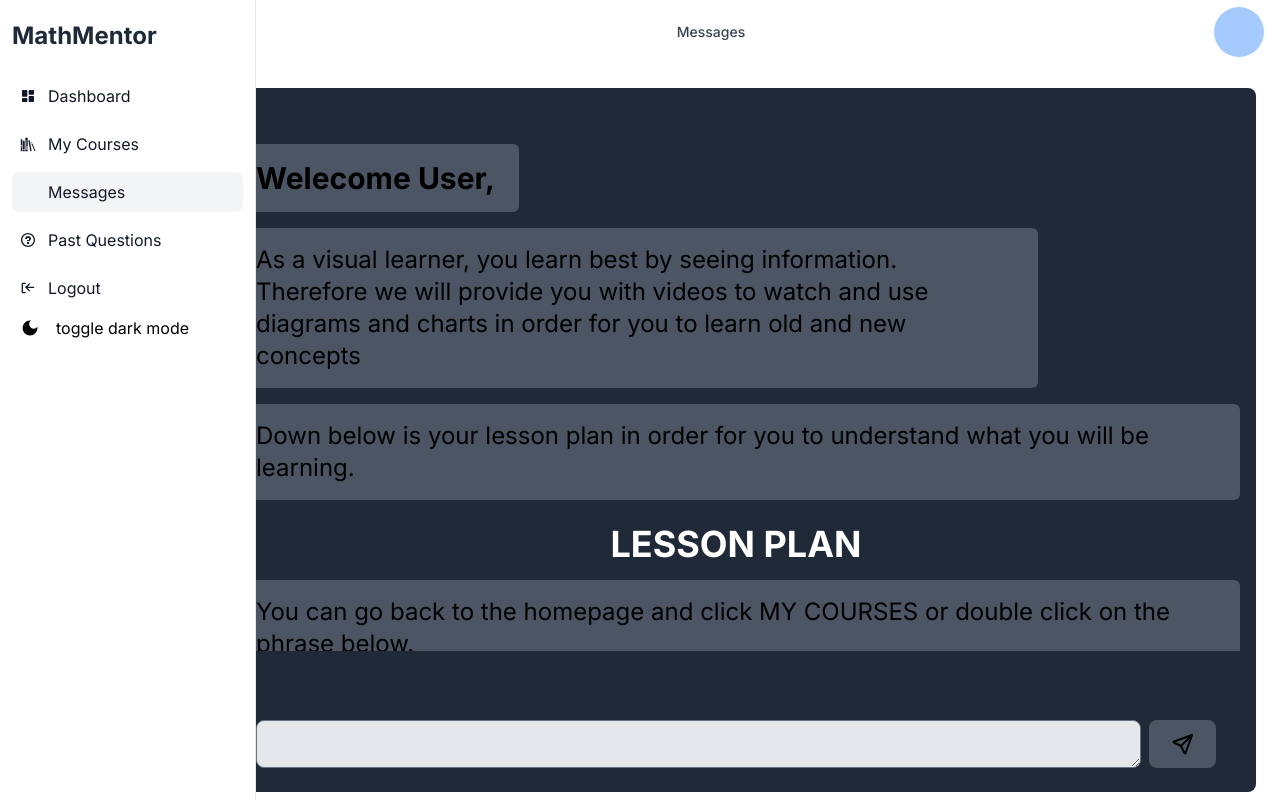
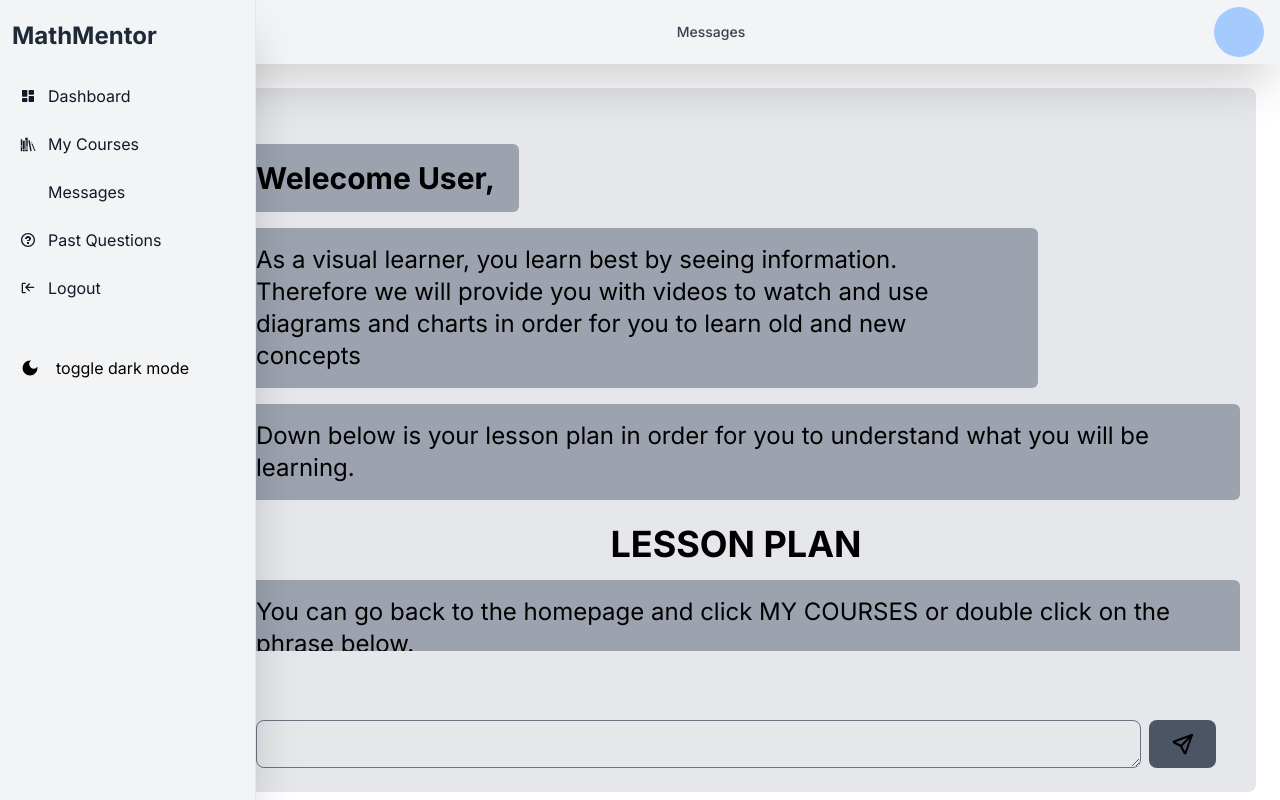
Before and after one commit to WhitneyEkow/MathMentor, a Next.js app: page /messages in a window 1280 px wide. Built offline with nearby package versions, Linux system fonts and the light colour scheme; some icons are missing.

Commit message:
adding themes

```diff
--- a/src/app/layout.js
+++ b/src/app/layout.js
@@ -16,7 +16,7 @@ const inter = Inter({ subsets: ["latin"] });
 
 export default function RootLayout({ children }) {
   const GlobalStat = useContext(GlobalContext);
-  console.log(GlobalStat, "sd")
+  console.log(GlobalStat, "sd");
 
   return (
     <html lang="en">
@@ -24,10 +24,12 @@ export default function RootLayout({ children }) {
         <GlobalState>
           <div className="flex w-full h-screen overflow-y-scroll">
             <Sidebar />
-            <div className="w-[100%] sm:w-[85%] ml-[0%] sm:ml-[15%] ">
+            <div className="relative w-[100%] sm:w-[85%] ml-[0%] sm:ml-[15%] ">
               <Header />
               <main className="overflow-hidden">
-                <div className="mx-auto p-4 md:p-6 2xl:p-8 overflow-hidden">{children}</div>
+                <div className="mx-auto p-4 md:p-6 2xl:p-8 overflow-hidden text-black dark:text-white dark:bg-[#080b13]">
+                  {children}
+                </div>
               </main>
             </div>
           </div>
--- a/src/app/questions/page.js
+++ b/src/app/questions/page.js
@@ -16,7 +16,7 @@ function Questions() {
         // map over the years array and return a div for each year
         years.map((year) => {
           return (
-            <div className="w-1/5 px-2 py-4 hover:shadow-2xl text-center bg-gray-800 mt-4 rounded-lg cursor-pointer">
+            <div className="w-1/5 px-2 py-4 hover:shadow-2xl text-center bg-gray-200 dark:bg-gray-800 mt-4 rounded-lg cursor-pointer">
               <div className="text-2xl font-bold">{year}</div>
             </div>
           );
--- a/src/components/ThemeButton.jsx
+++ b/src/components/ThemeButton.jsx
@@ -8,7 +8,7 @@ function ThemeButton() {
   const { resolvedTheme, setTheme } = useTheme();
   return (
     <div
-      className="flex gap-4 w-full items-center p-2 text-base font-normal dark:text-white text-black rounded-lg  hover:bg-gray-100 dark:hover:bg-gray-700"
+      className="flex cursor-pointer gap-4 w-full items-center p-2 text-base font-normal dark:text-white text-black rounded-lg  hover:bg-gray-100 dark:hover:bg-gray-700 mt-10"
       onClick={() => setTheme(resolvedTheme === "light" ? "dark" : "light")}
     >
       {resolvedTheme === "light" ? (
--- a/src/components/header/index.js
+++ b/src/components/header/index.js
@@ -16,7 +16,7 @@ function Header() {
   }, [pathname]);
 
   return (
-    <div className="sticky top-0 flex items-center justify-between h-16 px-4 py-4  ">
+    <div className="sticky top-0 flex items-center justify-between h-16 px-4 py-4  shadow-2xl bg-gray-100 dark:bg-[#111827]">
       <div />
 
       <div className="flex items-center space-x-4">
@@ -42,8 +42,9 @@ function Header() {
           })}
         </Breadcrumb>
       </div>
-      <Link className="w-[50px] h-[50px] bg-blue-300 rounded-full"
-      href={"/profile"}
+      <Link
+        className="w-[50px] h-[50px] bg-blue-300 rounded-full"
+        href={"/profile"}
       ></Link>
     </div>
   );
--- a/src/components/messages/ChatInterface.jsx
+++ b/src/components/messages/ChatInterface.jsx
@@ -8,7 +8,7 @@ function ChatInterface({children}) {
 
 
   return (
-    <div className="h-[80vh] md:h-[88vh] w-full bg-gray-800 flex flex-col justify-between rounded-lg overflow-hidden ">
+    <div className="h-[80vh] md:h-[88vh] w-full bg-gray-200 dark:bg-gray-800 flex flex-col justify-between rounded-lg overflow-hidden ">
       <div className="w-full h-[80%] overflow-y-scroll p-4">
             {children}
       </div>
--- a/src/components/messages/MessagesHeroTwo.jsx
+++ b/src/components/messages/MessagesHeroTwo.jsx
@@ -7,17 +7,17 @@ import Link from "next/link";
 function MessagesHeroTwo() {
   return (
     <ChatInterface>
-      <div className="inline-block  py-4 mt-10 bg-gray-600 rounded-md px-6">
-        <h2 className="text-3xl font-bold">Welecome User,</h2>
+      <div className="inline-block  py-4 mt-10 bg-gray-400 dark:bg-gray-600 rounded-md px-6 text-black dark:text-white">
+        <h2 className="text-3xl font-bold ">Welecome User,</h2>
       </div>
-      <div className="max-w-[80%] py-4 mt-4 bg-gray-600 rounded-md px-6">
+      <div className="max-w-[80%] py-4 mt-4 bg-gray-400 dark:bg-gray-600  rounded-md px-6">
         <p className=" text-2xl">
           As a visual learner, you learn best by seeing information. Therefore
           we will provide you with videos to watch and use diagrams and charts
           in order for you to learn old and new concepts
         </p>
       </div>
-      <div className=" inline-block py-4 mt-4 bg-gray-600 rounded-md px-6">
+      <div className=" inline-block py-4 mt-4 bg-gray-400 dark:bg-gray-600  rounded-md px-6">
         <p className=" text-2xl">
           Down below is your lesson plan in order for you to understand what you
           will be learning.
@@ -26,12 +26,12 @@ function MessagesHeroTwo() {
       <div className="mt-2 flex justify-center">
         <Link
           href="#"
-          className="text-center text-4xl font-bold text-white  mt-4"
+          className="text-center text-4xl font-bold   mt-4"
         >
           LESSON PLAN
         </Link>
       </div>
-      <div className=" inline-block py-4 mt-4 bg-gray-600 rounded-md px-6">
+      <div className=" inline-block py-4 mt-4 bg-gray-400 dark:bg-gray-600  rounded-md px-6">
         <p className=" text-2xl">
           You can go back to the homepage and click MY COURSES or double click
           on the phrase below.
@@ -40,7 +40,7 @@ function MessagesHeroTwo() {
       <div className="mt-2 flex justify-center">
         <Link
           href="/my-courses"
-          className="text-center text-4xl font-bold text-white  mt-4"
+          className="text-center text-4xl font-bold   mt-4"
         >
           MY COURSES
         </Link>
--- a/src/components/sidebar/index.js
+++ b/src/components/sidebar/index.js
@@ -69,7 +69,7 @@ function Sidebar() {
         className="fixed top-0 left-0 z-40 w-64 h-screen transition-transform -translate-x-full sm:translate-x-0 "
         aria-label="Sidenav"
       >
-        <div className="overflow-y-auto py-5 px-3 h-full bg-white border-r border-gray-200 dark:bg-[#111827] dark:border-gray-700">
+        <div className="overflow-y-auto py-5 px-3 h-full border-r border-gray-200 shadow-2xl bg-gray-100 dark:bg-[#111827] dark:border-gray-700">
           <div className="flex items-center justify-between mb-6 ">
             <div className="flex items-center">
               <h1>
```
